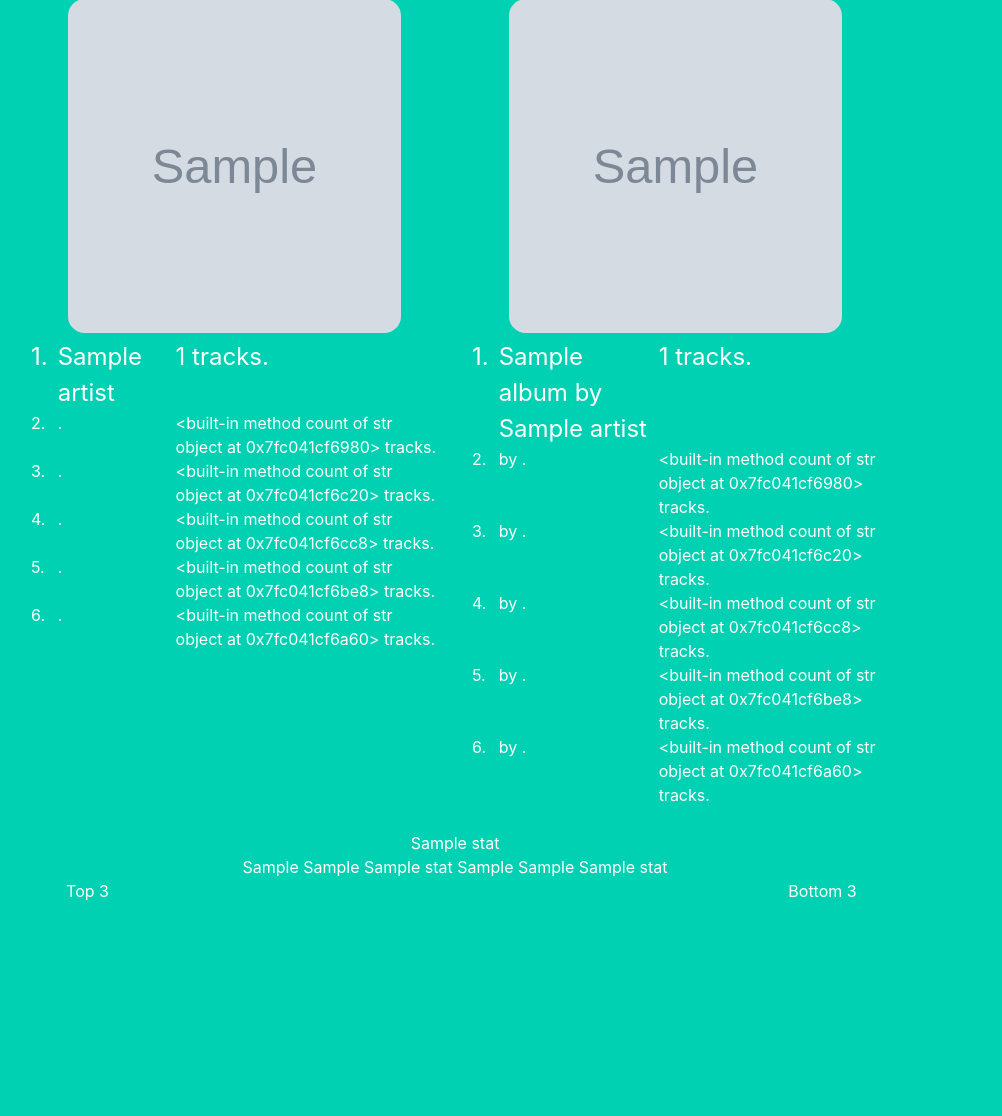
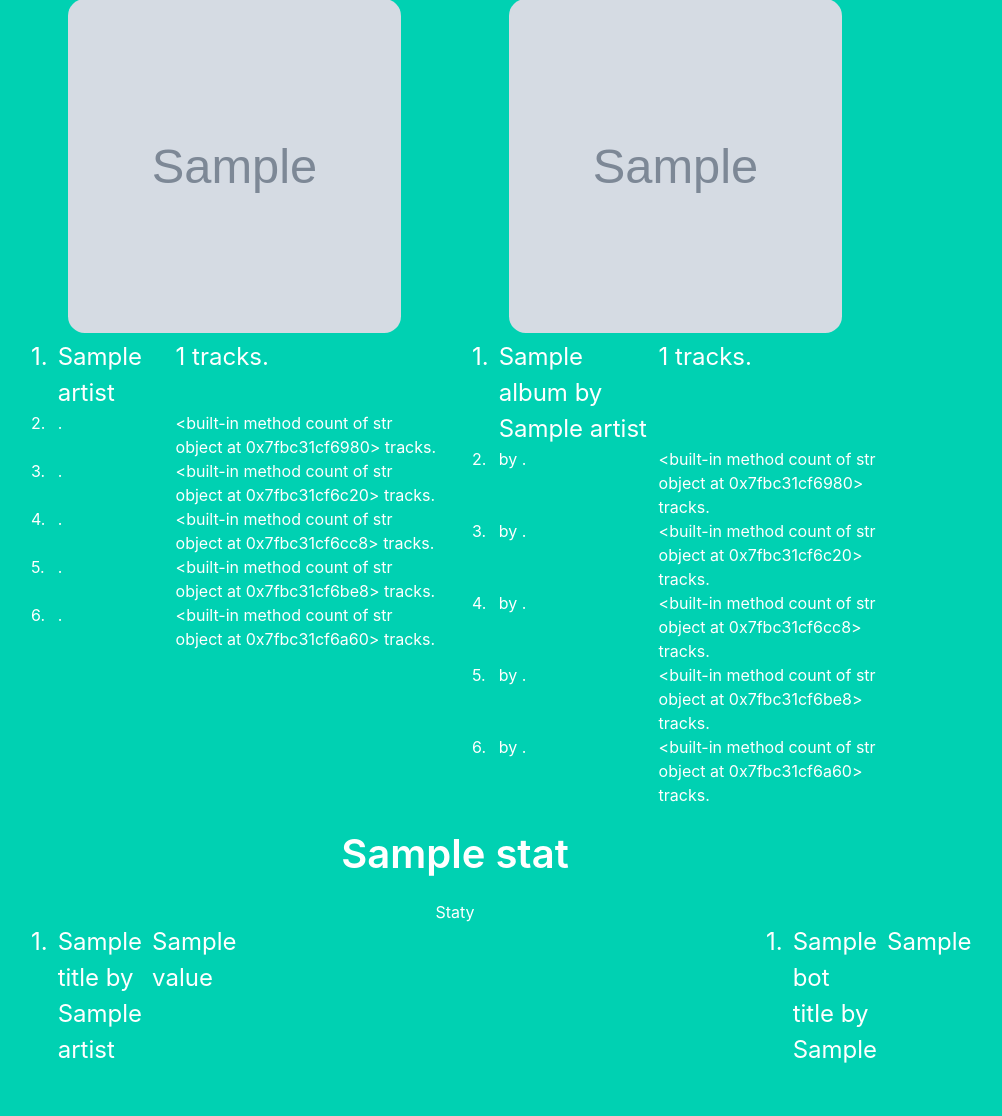
Before and after one commit to KosAqH/Spotify-Playlists-Analyzer, a Flask app: template webapp/app/templates/analysis.html in a window 1280 px wide. Shown: the part 424-1540 px from the top of the page, without its empty margins (185-1187 px from the left). Before the commit the page ends 1325 px from the top, so only its background shows below. Run offline with Flask 3, Linux system fonts and the light colour scheme; the template is opened without the code that fills it: values that come from a table or form of the project are taken from there, most other values are stand-ins (such as "Sample title", 1, 10 or a date in 2020); grey boxes marked "Sample" are stand-in pictures; some libraries are stand-ins or nearby versions.

Commit message:
Present on webpage all chosen audio parameters

```diff
--- a/webapp/app/templates/analysis.html
+++ b/webapp/app/templates/analysis.html
@@ -104,18 +104,32 @@
             {% for stat in statistics_data %}
                 <div class="block">
                     <div>
-                        {{ stat["name"] }} <br>
-                        {{ stat["top_values"]}}
-                        {{ stat["top_artists"]}}
-                        {{ stat["top_titles"]}}
-                        {{ stat["bot_values"] }}
-                        {{ stat["bot_artists"] }}
-                        {{ stat["bot_titles"] }}
+                        <p class = "title is-2">{{ stat["name"] |capitalize }} </p>
+                        <p> Staty</p>
                     </div>
 
                     <div class="columns">
-                        <div class="column">
-                            Top 3
+                        <div class="column is-2">
+                            <table class="top-table">
+                                <thead>
+                                    <tr>
+                                        <td> 1. </td>
+                                        <td> {{ stat["top_titles"][0] }} by {{ stat["top_artists"][0] }}</td>
+                                        <td> {{ stat["top_values"][0]}} </td>
+                                        </td>
+                                    </tr>
+                                </thead>
+                                <tbody>
+                                    {% for i in range(1, stat["top_values"]|length) %}
+                                        <tr>
+                                            <td> {{ i }}</td>
+                                            <td> {{ stat["top_titles"][i] }} by {{ stat["top_artists"][i] }}</td>
+                                            <td> {{ stat["top_values"][i]}} </td>
+                                            </td>
+                                        </tr>
+                                    {% endfor %}
+                                </tbody>
+                            </table>
                         </div>
                         <div class="column is-two-thirds">
                             <div id='{{ stat["name"] }}plot' class='{{ stat["name"] }}plot'></div>
@@ -124,8 +138,27 @@
                                 plotPlotly({{ stat["plot"] | safe }}, "{{ stat["name"] }}plot")
                             </script>
                         </div>
-                        <div class="column">
-                            Bottom 3
+                        <div class="column is-2">
+                            <table class="top-table">
+                                <thead>
+                                    <tr>
+                                        <td> 1. </td>
+                                        <td> {{ stat["bot_titles"][0] }} by {{ stat["bot_artists"][0] }}</td>
+                                        <td> {{ stat["bot_values"][0]}} </td>
+                                        </td>
+                                    </tr>
+                                </thead>
+                                <tbody>
+                                    {% for i in range(1, stat["bot_values"]|length) %}
+                                        <tr>
+                                            <td> {{ i+1 }}</td>
+                                            <td> {{ stat["bot_titles"][i] }} by {{ stat["bot_artists"][i] }}</td>
+                                            <td> {{ stat["bot_values"][i]}} </td>
+                                            </td>
+                                        </tr>
+                                    {% endfor %}
+                                </tbody>
+                            </table>
                         </div>
                     </div>
 
--- a/webapp/app/views.py
+++ b/webapp/app/views.py
@@ -52,7 +52,7 @@
     playlist_meta["top_album"] = getTop(tracks_info, "album_id", 3, api)
     playlist_meta["top_genre"] = "placeholder"
 
-    statistics = ["tempo", "valence", "energy"]
+    statistics = ["duration_ms", "tempo", "acousticness", "danceability", "energy", "instrumentalness", "valence"]
 
     statistics_data = []
     for s in statistics:
```
